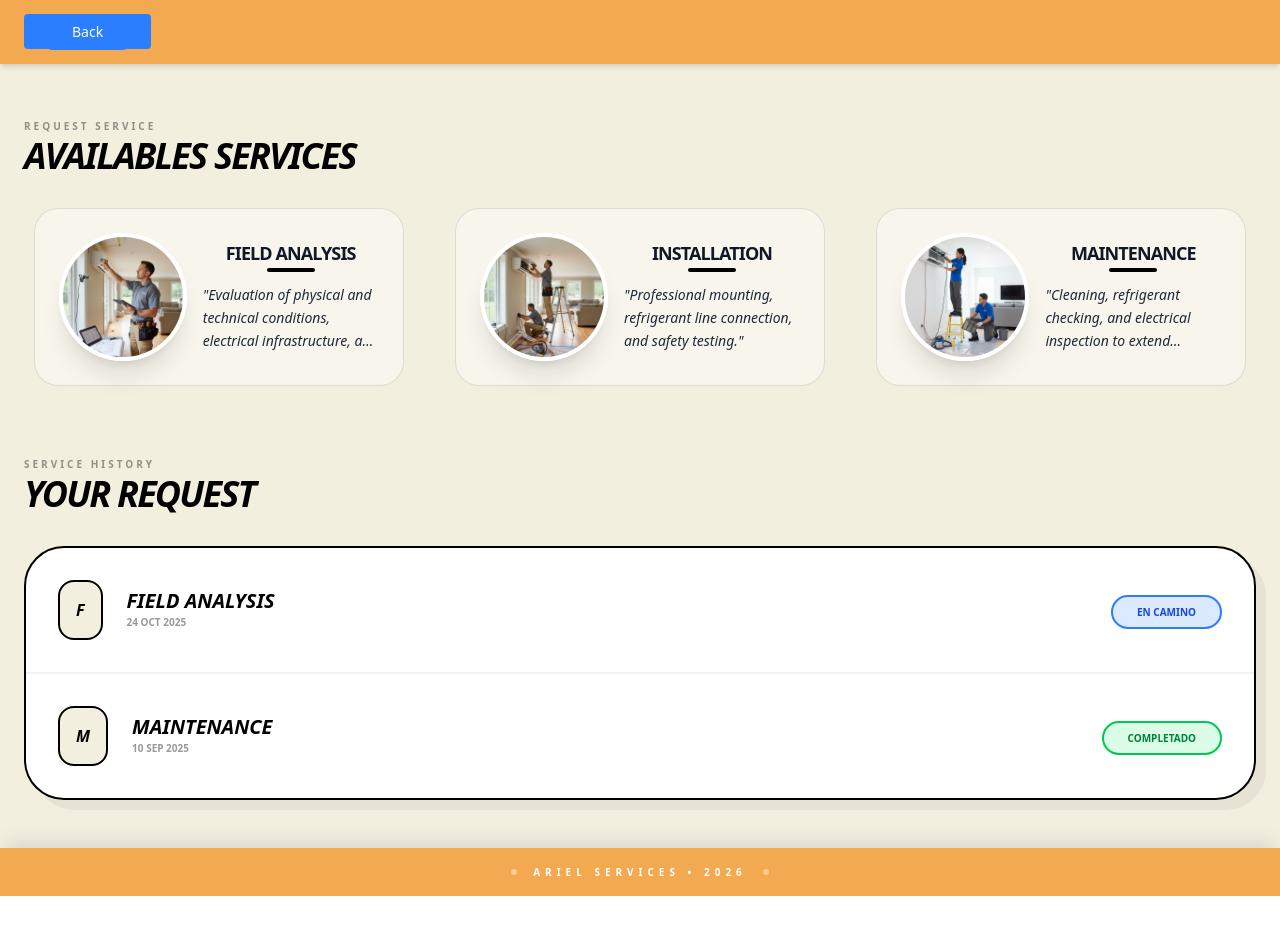
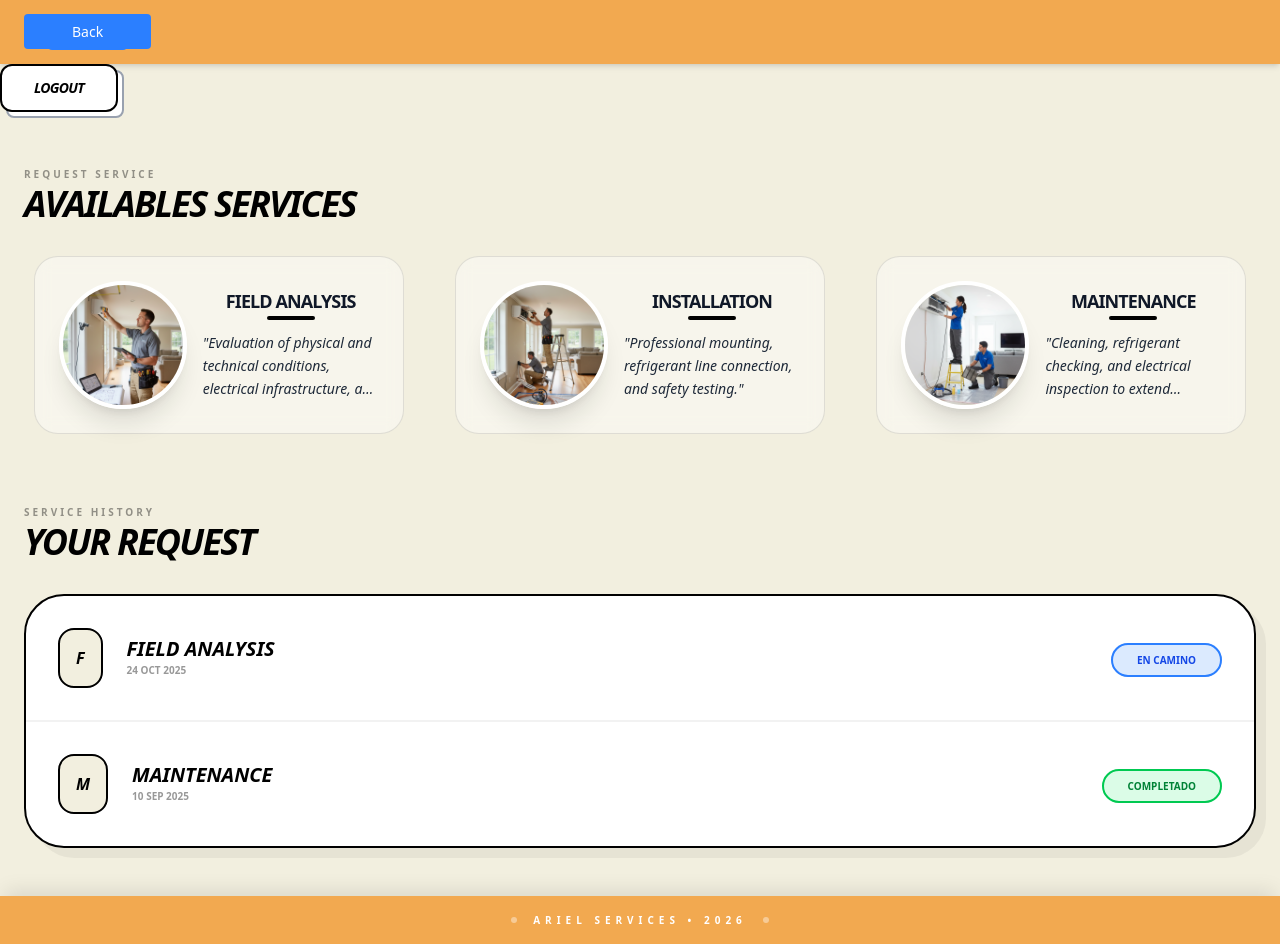
Before and after one commit to SmatamorosN04/scheduling_APP, a Next.js app: page /portal in a window 1280 px wide. Before the commit the page ends 896 px from the top, so only its background shows below. Built offline with nearby package versions, Linux system fonts and the light colour scheme; no server answers.

Commit message:
Logout button added in Client Portal

```diff
--- /dev/null
+++ b/app/components/LogoutClientButton/LogoutCLientButton.tsx
@@ -0,0 +1,20 @@
+
+interface LogoutProps{
+    text: string;
+    color?: string;
+    action: () => void
+}
+
+export default function LogoutClientButton({text,color = 'bg-white', action}: LogoutProps) {
+    return(
+      <button
+      onClick={action}
+     className='group relative text-sm inline-block focus:outline-none '
+      >
+      <span className={`absolute inset-0 translate-x-1.5 translate-y-1.5 ${color} border-2 border-gray-400 rounded-lg transition-transform group-hover:translate-y-0.5 group-hover:translate-x-0`}></span>
+          <span className="relative block border-2 border-black bg-white px-8 py-3 rounded-xl font-black uppercase italic tracking-tighter group-active:bg-black group-active:text-white transition-all">
+              {text}
+          </span>
+      </button>
+    )
+}
--- a/app/portal/page.tsx
+++ b/app/portal/page.tsx
@@ -2,9 +2,10 @@ import Header from "@/app/components/header/header";
 import Footer from "@/app/components/footer/footer";
 import Link from "next/link"; // Importación estándar
 import ServiceCard from "@/app/components/ServiceCard/ServiceCard";
+import LogoutClientButton from "@/app/components/LogoutClientButton/LogoutCLientButton";
+import {logoutClient} from "@/lib/AuthActions";
 
 export default function Portal() {
-    // Esto es lo que luego reemplazaremos con los datos de MongoDB
     const mockHistory = [
         { id: '1', service: 'Field Analysis', date: '24 Oct 2025', status: 'En Camino' },
         { id: '2', service: 'Maintenance', date: '10 Sep 2025', status: 'Completado' },
@@ -13,6 +14,12 @@ export default function Portal() {
     return (
         <div className='min-h-screen flex flex-col bg-[#F2EFDF] text-black'>
             <Header />
+            <div className='w-30'>
+                <LogoutClientButton
+                text={'logOut'}
+                color={'bg-white'}
+                action={logoutClient}
+            /></div>
 
             <main className="flex-grow max-w-7xl mx-auto w-full px-6 py-12">
 
--- a/lib/AuthActions.ts
+++ b/lib/AuthActions.ts
@@ -2,6 +2,7 @@
 
 import clientPromise from "@/lib/mongodb";
 import { cookies } from "next/headers";
+import {redirect} from "next/dist/client/components/redirect";
 
 export async function loginCLient(identifier: string) {
     const client = await clientPromise;
@@ -43,3 +44,9 @@ export async function loginCLient(identifier: string) {
         error: undefined
     };
 }
+
+export async function logoutClient() {
+    (await cookies()).delete('client_session')
+    redirect('/')
+
+}
```
